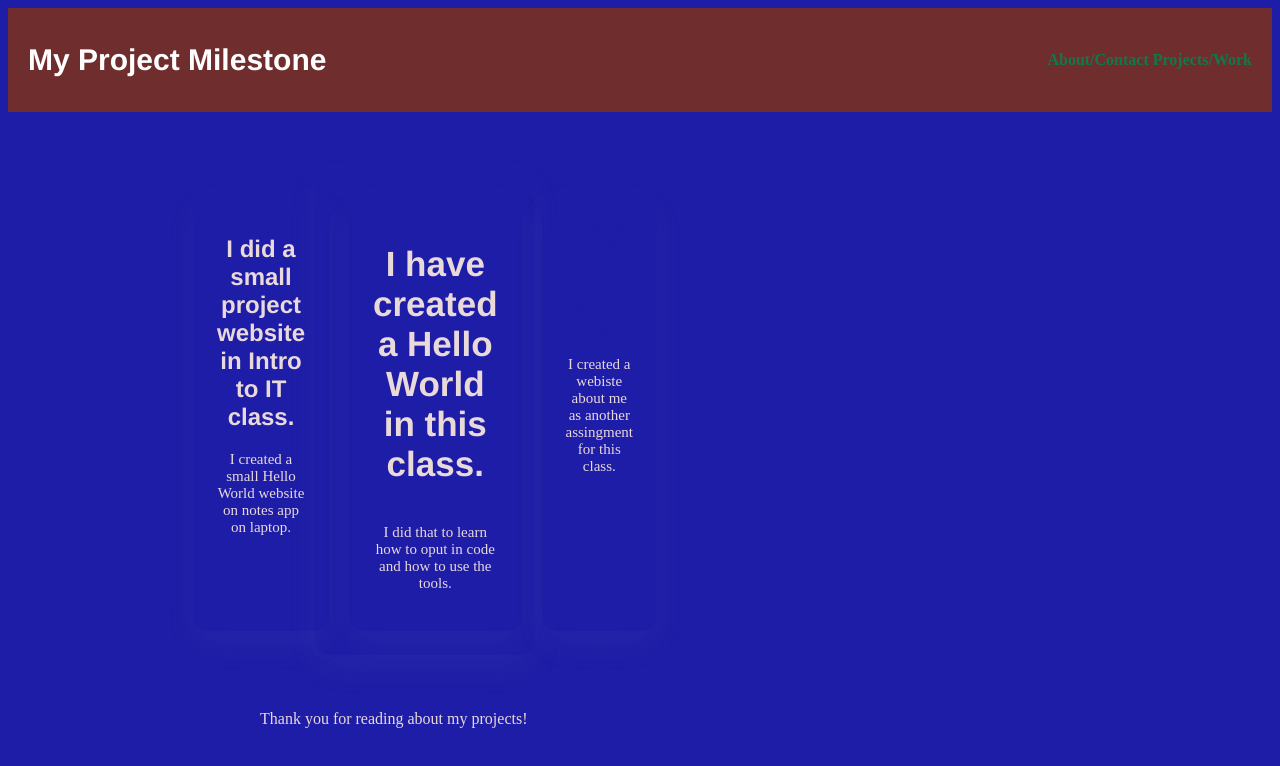
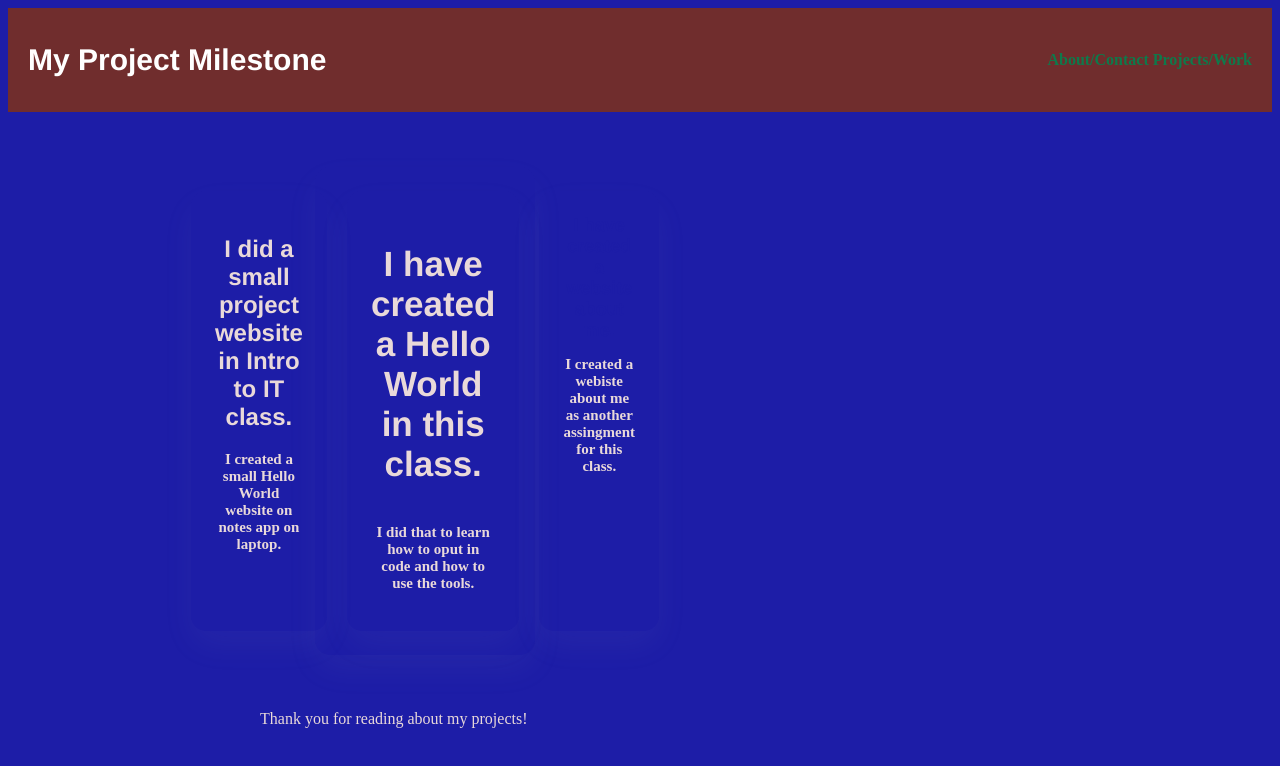
Before and after one commit to cresh1002/my-project-milestone, a plain HTML site: page projects-work.html in a window 1280 px wide. Drawn offline with Linux system fonts and the light colour scheme.

Commit message:
chnaged code and size

```diff
--- a/style.css
+++ b/style.css
@@ -436,11 +436,12 @@ nav a:hover {
 
 .card h3 {
   color: rgb(29, 29, 167);
-  font-size: 35px;
+  font-size: 45px;
   margin-bottom: 40px;
-  font-weight: bold;
+
 }
 
 .card p {
-  font-size: 20px;
+  font-size: 30px;
+  font-weight: bold;
 }
```
